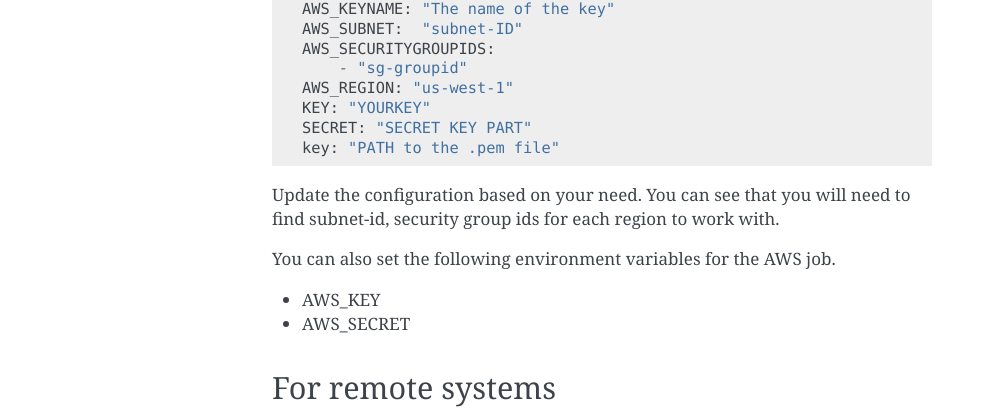
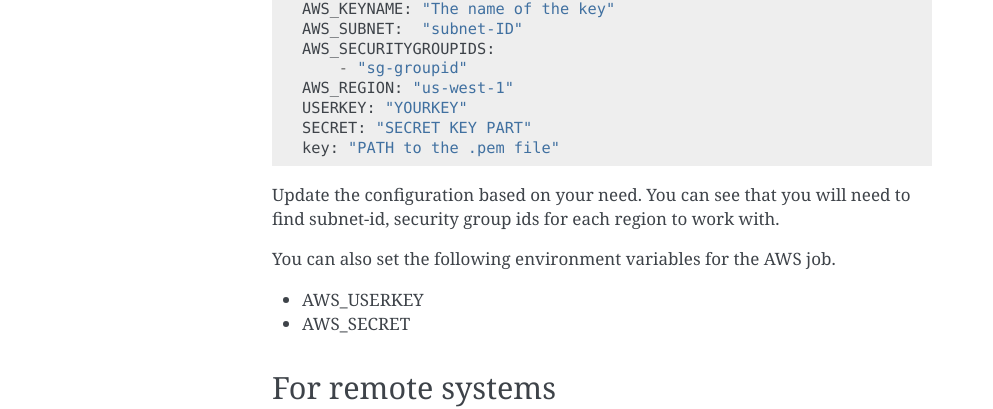
Before and after one commit to kushaldas/gotun, a Sphinx documentation site: the page built from docs/configuration.rst, in a window 1280 px wide. Shown: the part 1291-1700 px from the top of the page, without its empty margins (148-1141 px from the left). Built offline with Sphinx 7.4.7, drawn with Linux system fonts in a browser that asks for light colours.

Commit message:
Updates documentation for the AWS configutation.

```diff
--- a/docs/configuration.rst
+++ b/docs/configuration.rst
@@ -68,7 +68,7 @@
     AWS_SECURITYGROUPIDS:
         - "sg-groupid"
     AWS_REGION: "us-west-1"
-    KEY: "YOURKEY"
+    USERKEY: "YOURKEY"
     SECRET: "SECRET KEY PART"
     key: "PATH to the .pem file"
 
@@ -77,7 +77,7 @@
 
 You can also set the following environment variables for the AWS job.
 
-- AWS_KEY
+- AWS_USERKEY
 - AWS_SECRET
 
 For remote systems
```
